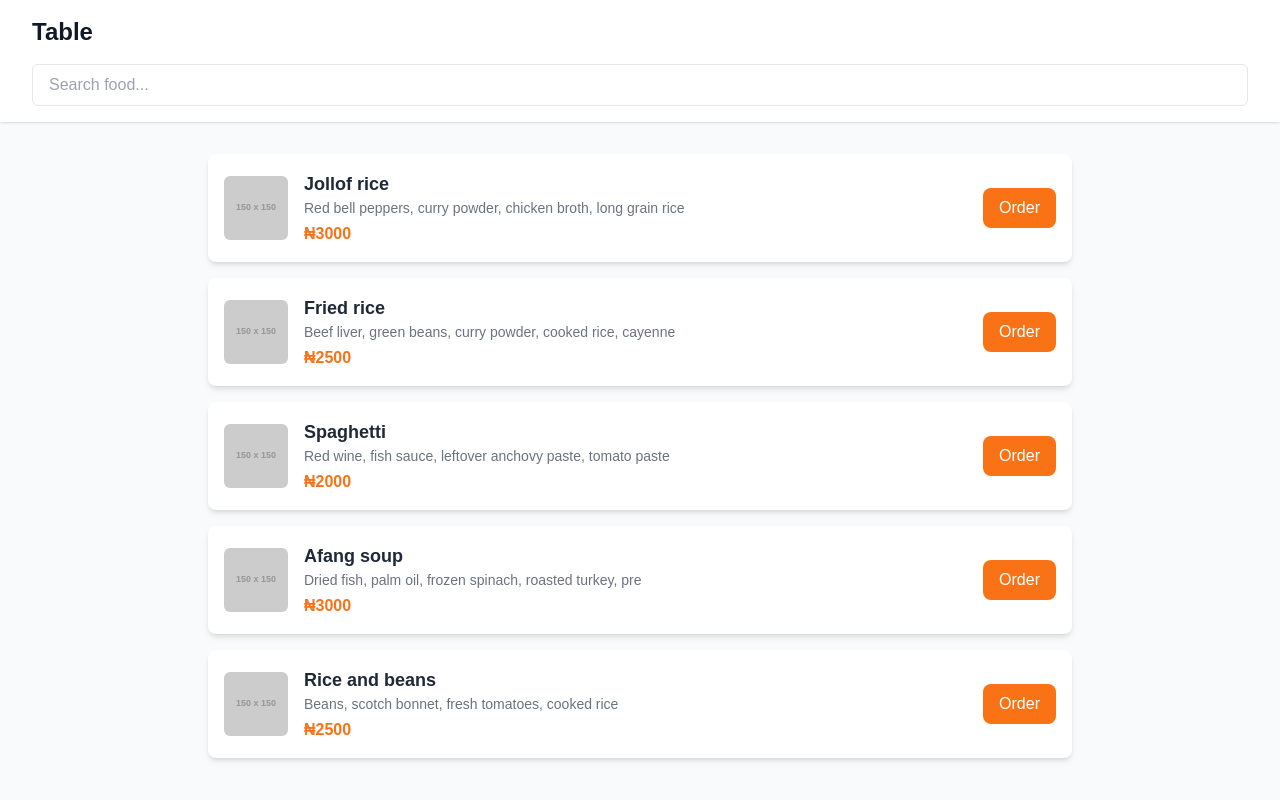
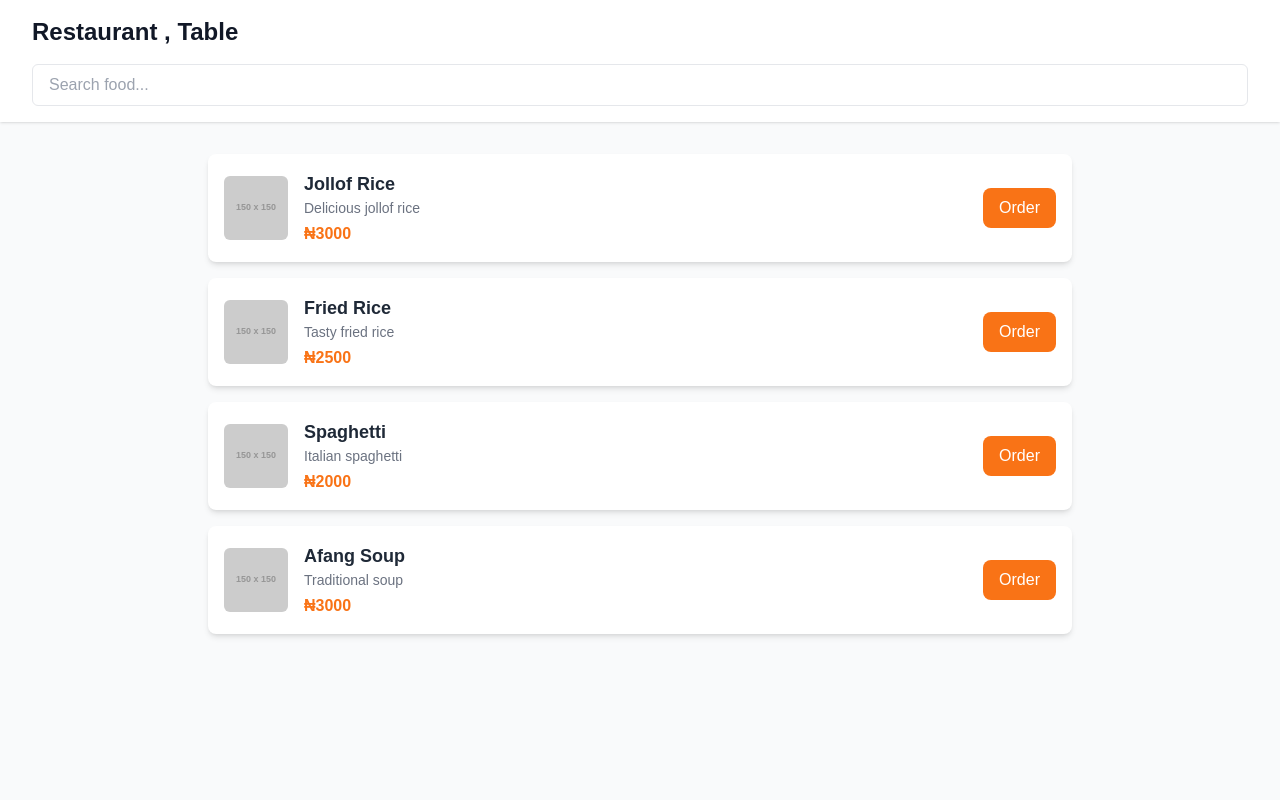
Before and after one commit to ydkdan6/metro-eat, a Next.js app: page / in a window 1280 px wide. Built offline with nearby package versions, Linux system fonts and the light colour scheme.

Commit message:
integrated qrcode

```diff
--- /dev/null
+++ b/src/app/QrPage/page.tsx
@@ -0,0 +1,16 @@
+import React from 'react';
+import QRCodeGenerator from '@/components/QrCodeGenerator';
+
+const RestaurantAdminPage: React.FC = () => {
+  const restaurantId = '123';
+  const table = '1';
+
+  return (
+    <div>
+      <h1>QR Code for Restaurant {restaurantId}, Table {table}</h1>
+      <QRCodeGenerator restaurantId={restaurantId} table={table} />
+    </div>
+  );
+};
+
+export default RestaurantAdminPage;
--- a/src/app/menu/[id].tsx
+++ /dev/null
@@ -1,103 +0,0 @@
-"use client"; // This marks the component as a Client Component
-
-import { useState } from 'react';
-import { useParams } from 'next/navigation'; // Import useParams
-
-const MenuPage = () => {
-  const { id } = useParams(); // Get the dynamic 'id' from the route
-
-  // Mock data for food items including image URLs
-  const menuItems = [
-    {
-      name: 'Jollof rice',
-      description: 'Red bell peppers, curry powder, chicken broth, long grain rice',
-      price: 3000,
-      image: 'https://via.placeholder.com/150', // Replace with your image URL
-    },
-    {
-      name: 'Fried rice',
-      description: 'Beef liver, green beans, curry powder, cooked rice, cayenne',
-      price: 2500,
-      image: 'https://via.placeholder.com/150', // Replace with your image URL
-    },
-    {
-      name: 'Spaghetti',
-      description: 'Red wine, fish sauce, leftover anchovy paste, tomato paste',
-      price: 2000,
-      image: 'https://via.placeholder.com/150', // Replace with your image URL
-    },
-    {
-      name: 'Afang soup',
-      description: 'Dried fish, palm oil, frozen spinach, roasted turkey, pre',
-      price: 3000,
-      image: 'https://via.placeholder.com/150', // Replace with your image URL
-    },
-    {
-      name: 'Rice and beans',
-      description: 'Beans, scotch bonnet, fresh tomatoes, cooked rice',
-      price: 2500,
-      image: 'https://via.placeholder.com/150', // Replace with your image URL
-    },
-  ];
-
-  // State to hold the search query
-  const [searchQuery, setSearchQuery] = useState('');
-
-  // Filtered menu items based on the search query
-  const filteredMenuItems = menuItems.filter(item => {
-    const itemNameMatch = item.name.toLowerCase().includes(searchQuery.toLowerCase());
-    const itemPriceMatch = item.price.toString().includes(searchQuery);
-    return itemNameMatch || itemPriceMatch; // Match by name or price
-  });
-
-  return (
-    <div className="min-h-screen bg-gray-50">
-      <header className="bg-white shadow">
-        <div className="max-w-7xl mx-auto py-4 px-4 sm:px-6 lg:px-8">
-          <h1 className="text-2xl font-bold text-gray-900">Table {id}</h1>
-          {/* Search Input */}
-          <div className="mt-4">
-            <input
-              type="text"
-              placeholder="Search food..."
-              value={searchQuery}
-              onChange={(e) => setSearchQuery(e.target.value)} // Update search query
-              className="w-full px-4 py-2 border rounded-md"
-            />
-          </div>
-        </div>
-      </header>
-
-      <div className="mt-8 max-w-4xl mx-auto px-4">
-        {filteredMenuItems.map((item, index) => (
-          <div
-            key={index}
-            className="flex items-center justify-between p-4 mb-4 bg-white rounded-lg shadow-md"
-          >
-            <img
-              src={item.image}
-              alt={item.name}
-              className="w-16 h-16 object-cover rounded-md"
-            />
-            <div className="ml-4 flex-1">
-              <h2 className="text-lg font-bold text-gray-800">{item.name}</h2>
-              <p className="text-sm text-gray-500">{item.description}</p>
-              <p className="text-orange-500 font-bold mt-1">₦{item.price}</p>
-            </div>
-            <button className="ml-4 bg-orange-500 text-white px-4 py-2 rounded-lg">
-              Order
-            </button>
-          </div>
-        ))}
-
-        {filteredMenuItems.length === 0 && (
-          <div className="text-center text-gray-500 mt-4">
-            No items found.
-          </div>
-        )}
-      </div>
-    </div>
-  );
-};
-
-export default MenuPage;
--- /dev/null
+++ b/src/app/menu/[restaurantId]/page.tsx
@@ -0,0 +1,84 @@
+"use client"; // This marks the component as a Client Component
+
+import { useParams } from 'next/navigation'; // Import useParams
+import { useEffect, useState } from 'react'; // Import useEffect and useState for state management
+
+// Define an interface for the menu items
+interface MenuItem {
+  name: string;
+  description: string;
+  price: number;
+  image: string; // Add image field to the interface
+}
+
+const MenuPage: React.FC = () => {
+  const { restaurantId } = useParams<{ restaurantId: string }>(); // Get the dynamic 'restaurantId' from the route
+  const [table, setTable] = useState<string | null>(null); // State for 'table'
+
+  // Mock menu data (hardcoded for now)
+  const menuItems: MenuItem[] = [
+    { name: 'Jollof Rice', description: 'Delicious jollof rice', price: 3000, image: 'https://via.placeholder.com/150' },
+    { name: 'Fried Rice', description: 'Tasty fried rice', price: 2500, image: 'https://via.placeholder.com/150' },
+    { name: 'Spaghetti', description: 'Italian spaghetti', price: 2000, image: 'https://via.placeholder.com/150' },
+    { name: 'Afang Soup', description: 'Traditional soup', price: 3000, image: 'https://via.placeholder.com/150' },
+  ];
+
+  const [searchQuery, setSearchQuery] = useState<string>(''); // State for search query
+
+  useEffect(() => {
+    // Get 'table' from the query parameters on the client side
+    if (typeof window !== 'undefined') {
+      const tableFromUrl = new URLSearchParams(window.location.search).get('table');
+      setTable(tableFromUrl);
+    }
+  }, []); // Empty dependency array to ensure it runs only once on the client side
+
+  // Filter menu items based on the search query
+  const filteredMenuItems = menuItems.filter(item =>
+    item.name.toLowerCase().includes(searchQuery.toLowerCase())
+  );
+
+  return (
+    <div className="min-h-screen bg-gray-50">
+      <header className="bg-white shadow">
+        <div className="max-w-7xl mx-auto py-4 px-4 sm:px-6 lg:px-8">
+          <h1 className="text-2xl font-bold text-gray-900">
+            Restaurant {restaurantId}, Table {table}
+          </h1>
+          {/* Search Input */}
+          <div className="mt-4">
+            <input
+              type="text"
+              placeholder="Search food..."
+              value={searchQuery}
+              onChange={(e) => setSearchQuery(e.target.value)}
+              className="w-full px-4 py-2 border rounded-md"
+            />
+          </div>
+        </div>
+      </header>
+
+      <div className="mt-8 max-w-4xl mx-auto px-4">
+        {filteredMenuItems.length > 0 ? (
+          filteredMenuItems.map((item, index) => (
+            <div key={index} className="flex items-center justify-between p-4 mb-4 bg-white rounded-lg shadow-md">
+              <img src={item.image} alt={item.name} className="w-16 h-16 object-cover rounded-md" />
+              <div className="ml-4 flex-1">
+                <h2 className="text-lg font-bold text-gray-800">{item.name}</h2>
+                <p className="text-sm text-gray-500">{item.description}</p>
+                <p className="text-orange-500 font-bold mt-1">₦{item.price}</p>
+              </div>
+              <button className="ml-4 bg-orange-500 text-white px-4 py-2 rounded-lg">
+                Order
+              </button>
+            </div>
+          ))
+        ) : (
+          <div className="text-center text-gray-500 mt-4">No items found.</div>
+        )}
+      </div>
+    </div>
+  );
+};
+
+export default MenuPage;
--- a/src/app/page.tsx
+++ b/src/app/page.tsx
@@ -1,4 +1,4 @@
-import MenuPage from "./menu/[id]";
+import MenuPage from "./menu/[restaurantId]/page";
 
 export default function Home() {
   return (
--- /dev/null
+++ b/src/components/QrCodeGenerator.tsx
@@ -0,0 +1,23 @@
+import React from 'react';
+import { QRCodeSVG } from 'qrcode.react';
+
+interface QRCodeGeneratorProps {
+  restaurantId: string;
+  table: string;
+}
+
+const QRCodeGenerator: React.FC<QRCodeGeneratorProps> = ({ restaurantId, table }) => {
+  // This is the URL will be encoded into the QR code
+  const qrCodeValue = `https://facebook.com`;
+
+  return (
+    <div className="flex flex-col items-center">
+      <QRCodeSVG value={qrCodeValue} size={256} />
+      <p className="mt-4 text-center">
+        Scan this QR code to view the menu for Table {table} at Restaurant {restaurantId}
+      </p>
+    </div>
+  );
+};
+
+export default QRCodeGenerator;
--- /dev/null
+++ b/src/pages/api/restaurants/[restaurantId]/menu.ts
@@ -0,0 +1,41 @@
+import { NextApiRequest, NextApiResponse } from 'next';
+
+interface MenuItem {
+  name: string;
+  description: string;
+  price: number;
+  image: string;
+}
+
+export default function handler(req: NextApiRequest, res: NextApiResponse<MenuItem[] | { error: string }>) {
+  const { restaurantId } = req.query;
+
+  if (!restaurantId) {
+    res.status(400).json({ error: 'restaurantId is required' });
+    return;
+  }
+
+  console.log("Received restaurantId: ", restaurantId);
+
+  // Mock data for demonstration
+  const menus: Record<string, MenuItem[]> = {
+    '123': [
+      { name: 'Jollof rice', description: 'Delicious jollof rice', price: 3000, image: 'https://via.placeholder.com/150' },
+      { name: 'Fried rice', description: 'Tasty fried rice', price: 2500, image: 'https://via.placeholder.com/150' },
+    ],
+    '456': [
+      { name: 'Spaghetti', description: 'Italian spaghetti', price: 2000, image: 'https://via.placeholder.com/150' },
+      { name: 'Afang soup', description: 'Traditional soup', price: 3000, image: 'https://via.placeholder.com/150' },
+    ],
+  };
+
+  const menu = menus[restaurantId as string];
+
+  if (!menu) {
+    res.status(404).json({ error: 'Menu not found for the provided restaurantId' });
+    return;
+  }
+
+  console.log("Returning menu: ", menu);
+  res.status(200).json(menu);
+}
```
Also changed, not shown: package.json (+6 -5 lines), 1 other file (tests, documents, lock files or other folders).
